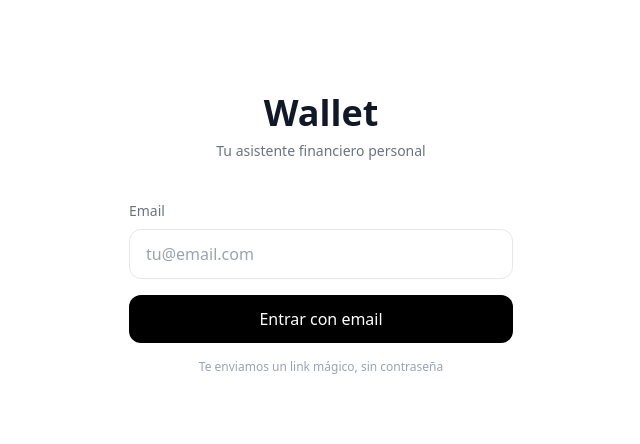
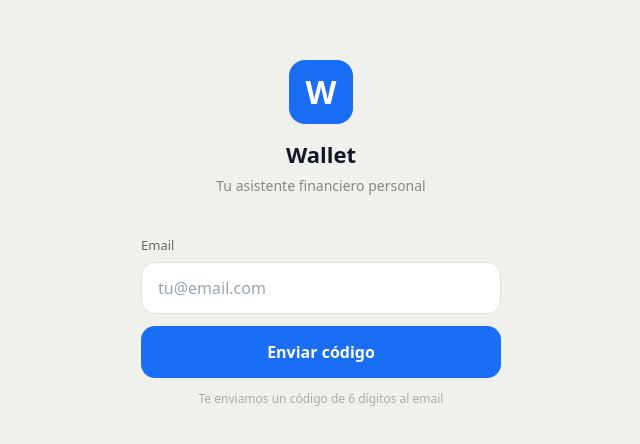
Before and after one commit to Pbf26/wallet, a Next.js app: page / in a window 1280 px wide. Shown: the part 166-610 px from the top of the page, without its empty margins (319-959 px from the left). Built offline with nearby package versions, Linux system fonts and the light colour scheme; no server answers.

Commit message:
Add files via upload

```diff
--- a/components/Auth.tsx
+++ b/components/Auth.tsx
@@ -2,75 +2,95 @@
 import { useState } from 'react'
 import { supabase } from '@/lib/supabase'
 
+type Step = 'email' | 'code'
+
 export default function Auth() {
+  const [step, setStep] = useState<Step>('email')
   const [email, setEmail] = useState('')
-  const [sent, setSent] = useState(false)
+  const [code, setCode] = useState('')
   const [loading, setLoading] = useState(false)
   const [error, setError] = useState('')
 
-  const handleLogin = async () => {
-    if (!email || !email.includes('@')) {
-      setError('Ingresa un email válido')
-      return
-    }
-    setLoading(true)
-    setError('')
+  const sendCode = async () => {
+    if (!email || !email.includes('@')) { setError('Ingresa un email válido'); return }
+    setLoading(true); setError('')
     const { error: err } = await supabase.auth.signInWithOtp({
       email,
-      options: { emailRedirectTo: window.location.origin },
+      options: { shouldCreateUser: true },
     })
     if (err) setError(err.message)
-    else setSent(true)
+    else setStep('code')
+    setLoading(false)
+  }
+
+  const verifyCode = async () => {
+    if (code.length < 6) { setError('El código tiene 6 dígitos'); return }
+    setLoading(true); setError('')
+    const { error: err } = await supabase.auth.verifyOtp({
+      email,
+      token: code,
+      type: 'email',
+    })
+    if (err) setError('Código incorrecto o expirado')
     setLoading(false)
   }
 
   return (
-    <div className="flex flex-col items-center justify-center h-screen px-6 bg-white">
-      <div className="w-full max-w-sm">
-        <div className="mb-10 text-center">
-          <div className="text-4xl font-semibold mb-2">Wallet</div>
-          <div className="text-gray-500 text-sm">Tu asistente financiero personal</div>
+    <div style={{ display: 'flex', flexDirection: 'column', alignItems: 'center', justifyContent: 'center', height: '100vh', padding: '0 24px', background: '#f0f0ed' }}>
+      <div style={{ width: '100%', maxWidth: 360 }}>
+
+        {/* Logo */}
+        <div style={{ textAlign: 'center', marginBottom: 40 }}>
+          <div style={{ width: 64, height: 64, background: '#1a6ef5', borderRadius: 16, display: 'flex', alignItems: 'center', justifyContent: 'center', fontSize: 32, fontWeight: 700, color: '#fff', margin: '0 auto 14px' }}>W</div>
+          <div style={{ fontSize: 22, fontWeight: 600 }}>Wallet</div>
+          <div style={{ fontSize: 14, color: '#888', marginTop: 4 }}>Tu asistente financiero personal</div>
         </div>
 
-        {sent ? (
-          <div className="text-center">
-            <div className="text-2xl mb-3">📬</div>
-            <div className="font-medium mb-2">Revisa tu email</div>
-            <div className="text-sm text-gray-500">
-              Te enviamos un link a <strong>{email}</strong>.<br />
-              Haz clic en él para entrar a Wallet.
-            </div>
-            <button
-              onClick={() => setSent(false)}
-              className="mt-6 text-sm text-gray-400 underline"
-            >
-              Usar otro email
-            </button>
-          </div>
-        ) : (
+        {step === 'email' ? (
           <>
-            <div className="mb-4">
-              <label className="block text-sm text-gray-500 mb-2">Email</label>
+            <div style={{ marginBottom: 12 }}>
+              <div style={{ fontSize: 13, color: '#666', marginBottom: 6 }}>Email</div>
               <input
                 type="email"
                 value={email}
-                onChange={(e) => setEmail(e.target.value)}
-                onKeyDown={(e) => e.key === 'Enter' && handleLogin()}
+                onChange={e => setEmail(e.target.value)}
+                onKeyDown={e => e.key === 'Enter' && sendCode()}
                 placeholder="tu@email.com"
-                className="w-full px-4 py-3 border border-gray-200 rounded-xl text-base outline-none focus:border-black transition-colors"
+                style={{ width: '100%', padding: '13px 16px', border: '1.5px solid #e2e2de', borderRadius: 14, fontSize: 16, background: '#fff', color: '#1a1a1a', outline: 'none', fontFamily: 'inherit' }}
               />
             </div>
-            {error && <div className="text-red-500 text-sm mb-3">{error}</div>}
-            <button
-              onClick={handleLogin}
-              disabled={loading}
-              className="w-full py-3 bg-black text-white rounded-xl font-medium disabled:opacity-50"
-            >
-              {loading ? 'Enviando...' : 'Entrar con email'}
+            {error && <div style={{ color: '#dc2626', fontSize: 13, marginBottom: 10 }}>{error}</div>}
+            <button onClick={sendCode} disabled={loading}
+              style={{ width: '100%', padding: '14px', background: '#1a6ef5', color: '#fff', border: 'none', borderRadius: 14, fontSize: 16, fontWeight: 600, cursor: 'pointer', opacity: loading ? 0.5 : 1, fontFamily: 'inherit' }}>
+              {loading ? 'Enviando...' : 'Enviar código'}
             </button>
-            <div className="mt-4 text-center text-xs text-gray-400">
-              Te enviamos un link mágico, sin contraseña
+            <div style={{ textAlign: 'center', fontSize: 12, color: '#aaa', marginTop: 12 }}>
+              Te enviamos un código de 6 dígitos al email
             </div>
+          </>
+        ) : (
+          <>
+            <div style={{ marginBottom: 6, fontSize: 14, color: '#555', textAlign: 'center' }}>
+              Código enviado a <strong>{email}</strong>
+            </div>
+            <div style={{ marginBottom: 16, fontSize: 12, color: '#aaa', textAlign: 'center' }}>Revisa tu bandeja de entrada o spam</div>
+            <input
+              type="number"
+              value={code}
+              onChange={e => setCode(e.target.value.slice(0, 6))}
+              onKeyDown={e => e.key === 'Enter' && verifyCode()}
+              placeholder="000000"
+              style={{ width: '100%', padding: '16px', border: '1.5px solid #e2e2de', borderRadius: 14, fontSize: 28, fontWeight: 700, letterSpacing: 12, textAlign: 'center', background: '#fff', color: '#1a1a1a', outline: 'none', fontFamily: 'inherit', marginBottom: 12 }}
+            />
+            {error && <div style={{ color: '#dc2626', fontSize: 13, marginBottom: 10, textAlign: 'center' }}>{error}</div>}
+            <button onClick={verifyCode} disabled={loading || code.length < 6}
+              style={{ width: '100%', padding: '14px', background: '#1a6ef5', color: '#fff', border: 'none', borderRadius: 14, fontSize: 16, fontWeight: 600, cursor: 'pointer', opacity: (loading || code.length < 6) ? 0.5 : 1, fontFamily: 'inherit' }}>
+              {loading ? 'Verificando...' : 'Entrar'}
+            </button>
+            <button onClick={() => { setStep('email'); setCode(''); setError('') }}
+              style={{ width: '100%', padding: '12px', background: 'none', border: 'none', fontSize: 13, color: '#888', cursor: 'pointer', marginTop: 8 }}>
+              Usar otro email
+            </button>
           </>
         )}
       </div>
```
